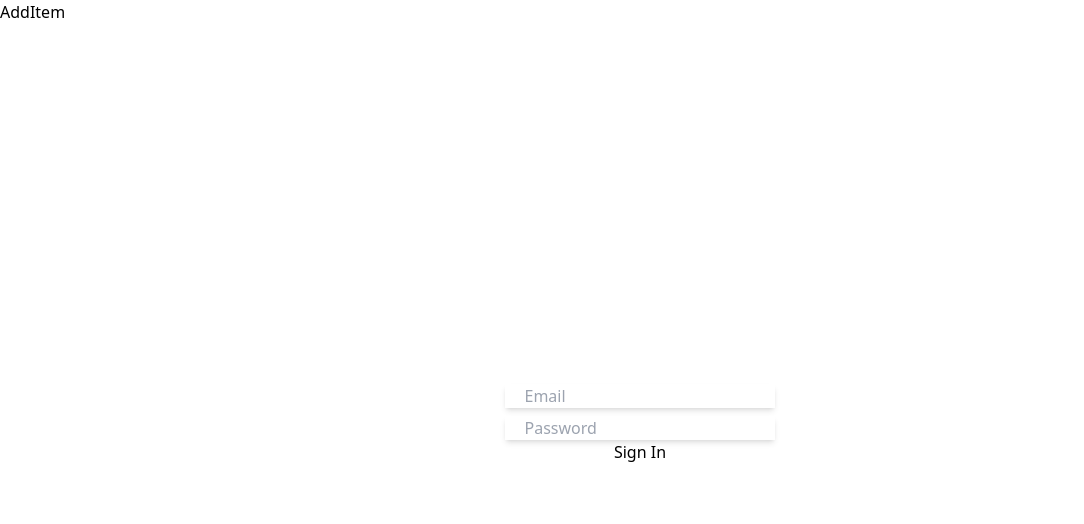
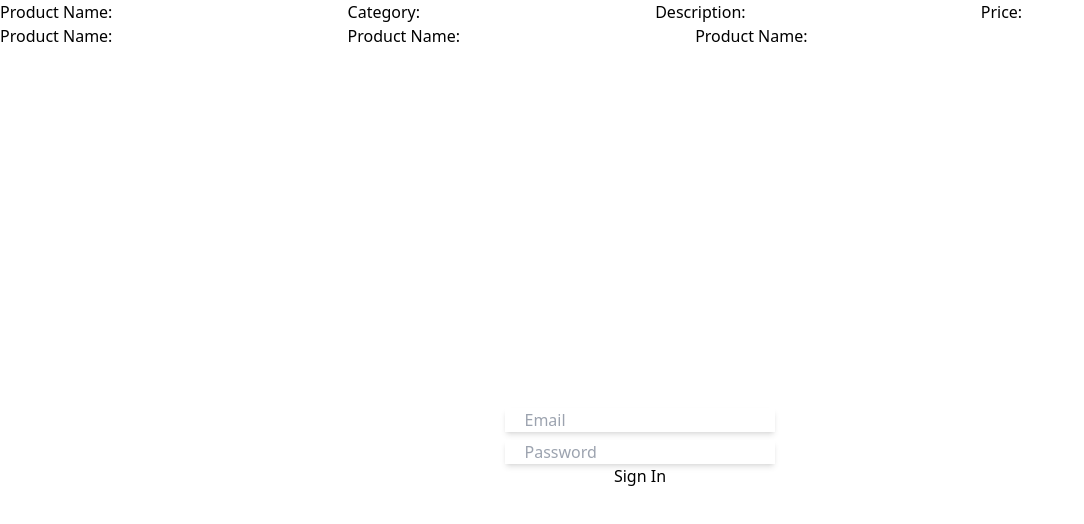
Before and after one commit to divyammishra7/ADMIN-MYTHILA, a React (Create React App) app: page /document in a window 1280 px wide. Shown: the top 524 px of the page, without its empty margins (0-1084 px from the left). Built offline with nearby package versions, Linux system fonts and the light colour scheme; no server answers; the database is empty.

Commit message:
add item started

```diff
--- a/src/components/AddItem.js
+++ b/src/components/AddItem.js
@@ -1,8 +1,40 @@
 import React from 'react'
 
 function AddItem() {
+  //name image category shipping featured price description
   return (
-    <div>AddItem</div>
+    <>
+      <form>
+        <label>
+          <span>Product Name: </span>
+          <input />
+        </label>
+        <label>
+          <span>Category: </span>
+          <input />
+        </label>
+        <label>
+          <span>Description: </span>
+          <input />
+        </label>
+        <label>
+          <span>Price: </span>
+          <input />
+        </label>
+        <label>
+          <span>Product Name: </span>
+          <input />
+        </label>
+        <label>
+          <span>Product Name: </span>
+          <input />
+        </label>
+        <label>
+          <span>Product Name: </span>
+          <input />
+        </label>
+      </form>
+    </>
   )
 }
 
```
